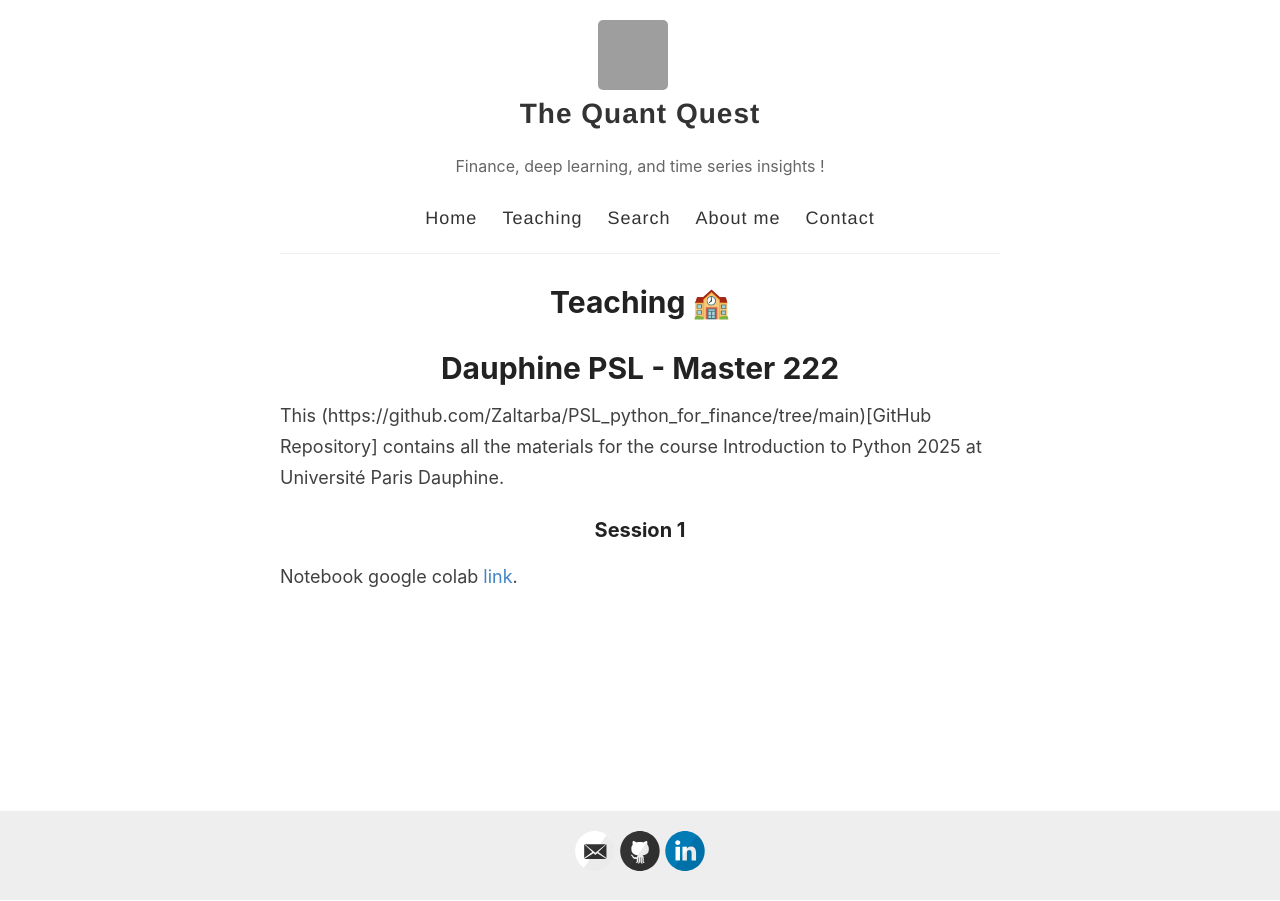
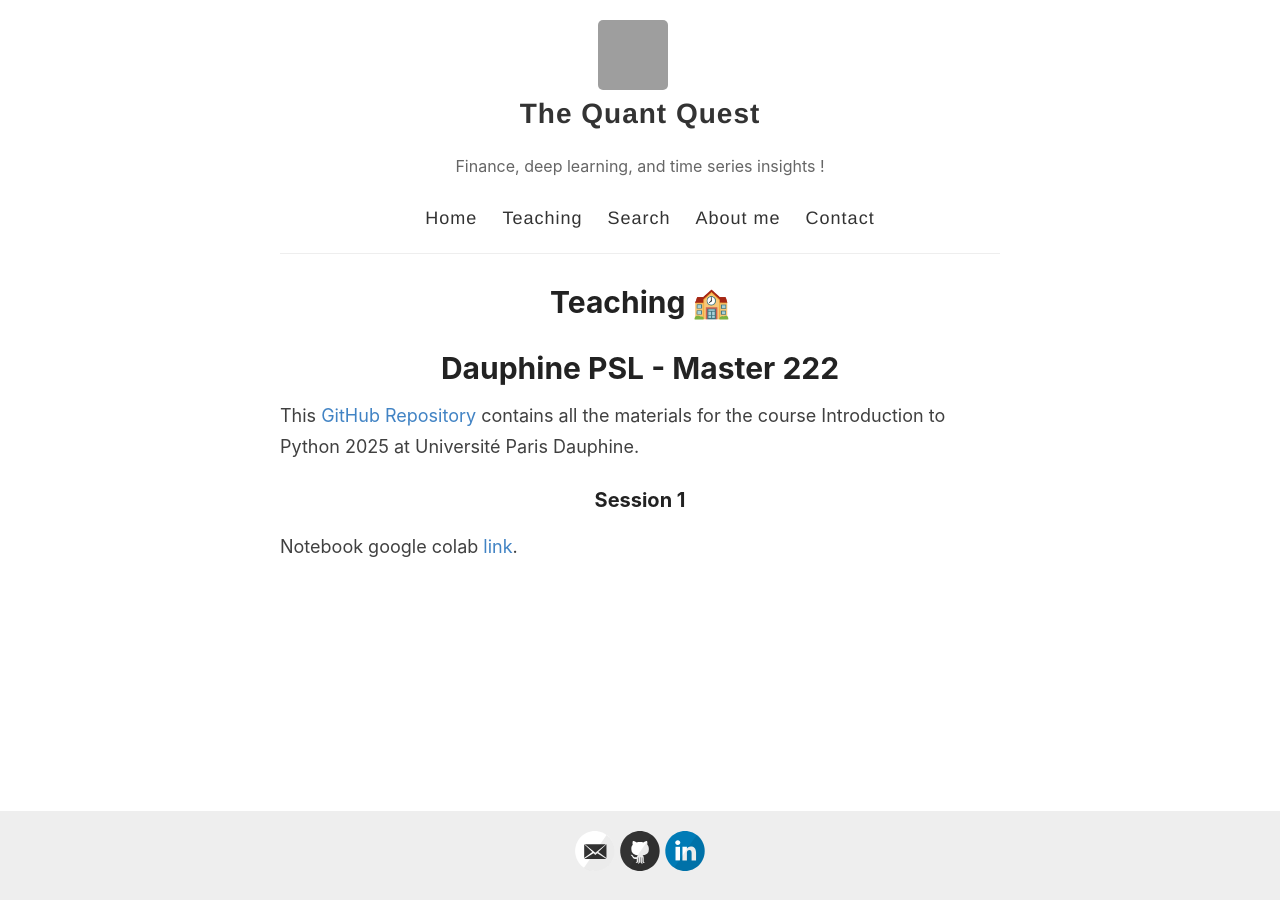
Before and after one commit to Zaltarba/blog, a Jekyll site: the page built from _pages/teaching.md, in a window 1280 px wide. Built offline with Jekyll 4.4.1, drawn with Linux system fonts in a browser that asks for light colours; some of the changed lines change nothing that is shown.

Commit message:
Update teaching.md

```diff
--- a/_pages/teaching.md
+++ b/_pages/teaching.md
@@ -6,7 +6,7 @@
 
 # Dauphine PSL - Master 222
 
-This (https://github.com/Zaltarba/PSL_python_for_finance/tree/main)[GitHub Repository] contains all the materials for the course Introduction to Python 2025 at Université Paris Dauphine.
+This [GitHub Repository](https://github.com/Zaltarba/PSL_python_for_finance/tree/main) contains all the materials for the course Introduction to Python 2025 at Université Paris Dauphine.
 
 ### Session 1
 
```
